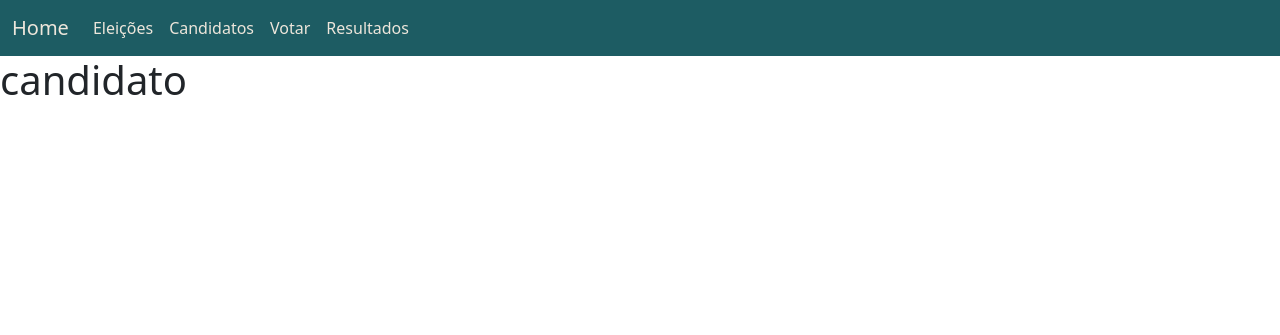
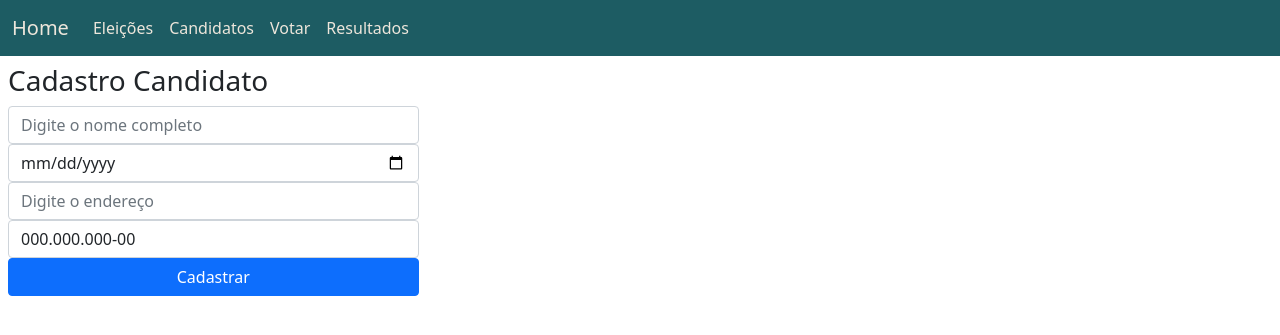
Before and after one commit to Matheus51bento/-Sele-o-Edital-001-2022-NADIC-IFRN, a Django app: page /cadastro/candidato in a window 1280 px wide. Shown: the top 335 px of the page. Run offline with Django 3.2, Linux system fonts and the light colour scheme.

Commit message:
forms candidato e cadastro

```diff
--- /dev/null
+++ b/ElectSis/eleicao/forms.py
@@ -0,0 +1,24 @@
+from django.contrib.auth.forms import UserCreationForm, UserChangeForm
+from django.db.models import fields
+from django.db.models.base import Model
+from django.forms.models import ALL_FIELDS, ModelForm
+from .models import *
+from django import forms
+
+
+class CandidatoForm(ModelForm):
+
+    def __init__(self, *args, **kwargs):
+        super().__init__(*args, **kwargs)
+        self.fields['nome'].widget.attrs.update({'placeholder': ('Digite o nome completo'), 'class': ('form-control')})
+        self.fields['data_nascimento'].widget.attrs.update({'placeholder': "Data de Nascimento",'class': ('form-control')})
+        self.fields['endereco'].widget.attrs.update({'placeholder': ('Digite o endereço'), 'class': ('form-control')})
+        self.fields['cpf'].widget.attrs.update({'placeholder': ('Digite o CPF'), 'class': ('form-control')})
+
+    class Meta:
+        model = Candidato
+        fields = ['nome', 'data_nascimento', 'endereco', 'cpf']
+        widgets = {
+            'data_nascimento': forms.DateInput(format=('%m/%d/%Y'),
+                                             attrs={'class': 'form-control', 'placeholder': 'Data de Nascimento',
+                                                    'type': 'date'}),}
--- a/ElectSis/eleicao/static/css/menu.css
+++ b/ElectSis/eleicao/static/css/menu.css
@@ -1,8 +1,13 @@
-#card-cadastro {
+.card-impar {
     background-color: #417D7A;
     color: #EDE6DB;
     box-shadow: 0px 10px 16px -2px rgba(0, 0, 0, 0.1);
+}
 
+.card-par {
+    background-color: #1A3C40;
+    color: #EDE6DB;
+    box-shadow: 0px 10px 16px -2px rgba(0, 0, 0, 0.1);
 }
 
 .container-fluid > a:hover{
@@ -10,7 +15,7 @@
     color: #EDE6DB;
 }
 
-.card-body, > a:hover{
+.card-body > a:hover{
 
     text-decoration: none;
     opacity: 0.8;
@@ -44,6 +49,12 @@
 
 }
 
+.botao-menu-par{
+    background-color: #417D7A;
+    color: #EDE6DB;
+    border-color: #EDE6DB;
+}
+
 .navs {
 
     width: 100%;
--- a/ElectSis/eleicao/templates/base_eleicao.html
+++ b/ElectSis/eleicao/templates/base_eleicao.html
@@ -8,7 +8,10 @@
     <link href="https://cdn.jsdelivr.net/npm/bootstrap@5.0.2/dist/css/bootstrap.min.css" rel="stylesheet"
           integrity="sha384-EVSTQN3/azprG1Anm3QDgpJLIm9Nao0Yz1ztcQTwFspd3yD65VohhpuuCOmLASjC" crossorigin="anonymous">
 
-        {% block links %} {% endblock links %}
+    <link href="https://fonts.googleapis.com/icon?family=Material+Icons"
+          rel="stylesheet">
+
+    {% block links %} {% endblock links %}
 
 </head>
 
@@ -44,6 +47,7 @@
         integrity="sha384-MrcW6ZMFYlzcLA8Nl+NtUVF0sA7MsXsP1UyJoMp4YLEuNSfAP+JcXn/tWtIaxVXM"
         crossorigin="anonymous"></script>
 
+
 {% block javascript %}
 
 {% endblock javascript %}
--- a/ElectSis/eleicao/templates/cadastro_candidato.html
+++ b/ElectSis/eleicao/templates/cadastro_candidato.html
@@ -4,12 +4,91 @@
 
 {% block links %}
 
-    <link rel="stylesheet" type="text/css" href="{% static 'css/menu.css' %}">
+<link rel="stylesheet" type="text/css" href="{% static 'css/menu.css' %}">
 
 {% endblock %}
 
 {% block content %}
 
-<h1>candidato</h1>
+<div class="auth-content col-12 col-sm-8 col-md-6 col-lg-4 p-2">
+    <form method="POST">
+
+            {% csrf_token %}
+
+            <h3>Cadastro Candidato</h3>
+
+            <div class="fieldWrapper">
+                <div class="error-messages">
+
+                </div>
+                <div class="form-group">
+                    <input type="text" name="nome" maxlength="255" placeholder="Digite o nome completo"
+                           class="form-control" required="" id="id_nome">
+                </div>
+            </div>
+
+            <div class="fieldWrapper">
+                <div class="error-messages">
+
+                </div>
+                <div class="form-group">
+                    <input type="date" name="data_nascimento" class="form-control" placeholder="Data de Nascimento"
+                           required="" id="id_data_nascimento">
+                </div>
+            </div>
+
+            <div class="fieldWrapper">
+                <div class="error-messages">
+
+                </div>
+                <div class="form-group">
+                    <input type="text" name="endereco" maxlength="255" placeholder="Digite o endereço"
+                           class="form-control" required="" id="id_endereco">
+                </div>
+            </div>
+
+            <div class="fieldWrapper">
+                <div class="error-messages">
+
+                </div>
+                <div class="form-group">
+                    <input type="text" name="cpf" value="000.000.000-00" maxlength="14" placeholder="Digite o CPF"
+                           class="form-control" required="" id="id_cpf">
+                </div>
+            </div>
+
+            <div class="d-grid gap-2">
+                <button class="btn btn-primary" type="submit">Cadastrar</button>
+            </div>
+        <!--        {% csrf_token %}-->
+        <!--        <h3>Cadastro Candidato</h3>-->
+        <!--       {% for field in form %}-->
+        <!--        <div class="fieldWrapper">-->
+        <!--            <div class="error-messages">-->
+        <!--                {{ field.errors }}-->
+        <!--            </div>-->
+        <!--            <div class="form-group">-->
+        <!--                {{ field }}-->
+        <!--            </div>-->
+        <!--        </div>-->
+        <!--        {% endfor %}-->
+
+
+        <!--        {% for field in formMore %}-->
+        <!--        <div class="fieldWrapper">-->
+        <!--            <div class="error-messages">-->
+        <!--                {{ field.errors }}-->
+        <!--            </div>-->
+        <!--            <div class="form-group">-->
+        <!--                {{ field }}-->
+        <!--            </div>-->
+        <!--        </div>-->
+        <!--        {% endfor %}-->
+
+        <!--        <div class="d-grid gap-2">-->
+        <!--            <button class="btn btn-primary" type="submit">Cadastrar</button>-->
+        <!--        </div>-->
+    </form>
+</div>
 
 {% endblock %}
--- a/ElectSis/eleicao/views.py
+++ b/ElectSis/eleicao/views.py
@@ -1,4 +1,5 @@
 from django.shortcuts import render
+from .forms import CandidatoForm
 
 # Create your views here.
 
@@ -9,4 +10,18 @@ def cad_eleicao(request):
     return render(request, "cadastro_eleicao.html")
 
 def cad_candidadto(request):
-    return render(request, "cadastro_candidato.html")
+
+    if request.method == "POST":
+
+        forms = CandidatoForm(request.POST)
+
+        if forms.is_valid():
+            print("VALIDOUUUUU")
+
+        return render(request, "cadastro_candidato.html")
+
+    else:
+
+        form = CandidatoForm
+
+        return render(request, "cadastro_candidato.html", {'form': form})
```
Also changed, not shown: ElectSis/eleicao/templates/menu.html (+5 -5 lines), ElectSis/__init__.py (added).
